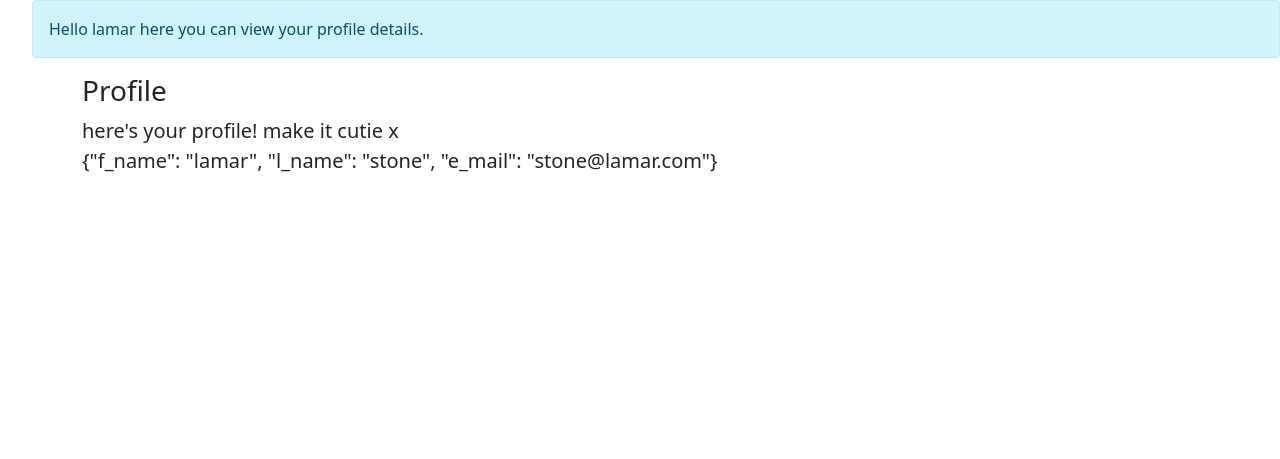
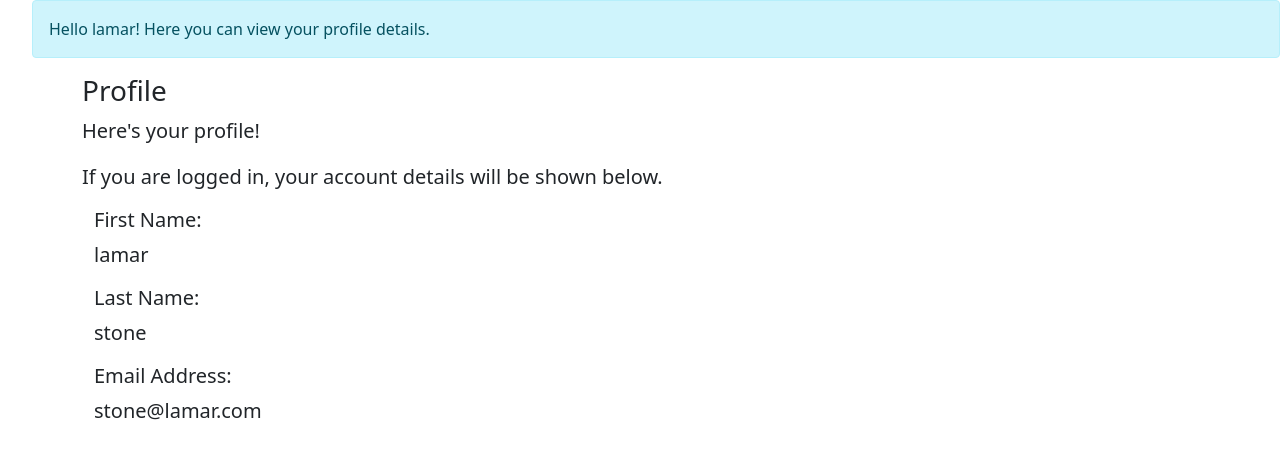
Before and after one commit to elymma/TFL-Travel-Data-Website-Flash-App, a Flask app: page /profile/ in a window 1280 px wide. Shown: the part 56-515 px from the top of the page. Run offline with Flask 3, Linux system fonts and the light colour scheme; a user stored in the database is signed in; parts of the project's set-up code (start-up, migrations or seed data) failed here and were passed over; some libraries are stand-ins or nearby versions.

Commit message:
final touches

```diff
--- a/first_app/auth/forms.py
+++ b/first_app/auth/forms.py
@@ -20,16 +20,10 @@ class SignupForm(FlaskForm):
                                                                                           message="Entered passwords"
                                                                                                   "must match!")])
 
-    # add additional elements using links in week same task 2 file
-    # fix validation messages, the dont appear :(
-
     def validate_email(self, email):
         users = User.query.filter_by(email=email.data).first()
         if users is not None:
             raise ValidationError("An account is already registered for that email address")
-
-
-# add more custom validators from week 7 task 4
 
 
 class LoginForm(FlaskForm):
--- a/first_app/auth/routes.py
+++ b/first_app/auth/routes.py
@@ -62,7 +62,7 @@ def load_user(user_id):
 @login_manager.unauthorized_handler
 def unauthorized():
     """Redirect unauthorized users to Login page."""
-    flash("Oops! You must be logged in to view that page.")
+    flash("Oops! You must be logged in to view the TFL Travel Dashbaord.")
     return redirect(url_for("auth.login"))
 
 
--- a/first_app/profile/routes.py
+++ b/first_app/profile/routes.py
@@ -1,6 +1,5 @@
 from flask import Blueprint, render_template, flash
 from flask_login import current_user
-import json
 
 profile_bp = Blueprint("profile_bp", __name__, url_prefix="/profile")
 
@@ -9,11 +8,12 @@ profile_bp = Blueprint("profile_bp", __name__, url_prefix="/profile")
 def index():
     if not current_user.is_anonymous:
         name = current_user.first_name
-        user_details = {"f_name": current_user.first_name,
-                        "l_name": current_user.last_name,
-                        "e_mail": current_user.email}
-        flash(f"Hello {name} here you can view your profile details.")
+        user_details = {"First Name": current_user.first_name,
+                        "Last Name": current_user.last_name,
+                        "Email Address": current_user.email}
+        flash(f"Hello {name}! Here you can view your profile details.")
     else:
         user_details = {}
+        flash("Oops! You must be logged in to view your profile details.")
 
-    return render_template("profile.html", res=json.dumps(user_details), title="Profile")
+    return render_template("profile.html", profile_details=user_details, title="Profile")
--- a/first_app/templates/profile.html
+++ b/first_app/templates/profile.html
@@ -2,5 +2,12 @@
 
 {% block content %}
     <h3>{{ title }}</h3>
-    <p class="lead">here's your profile! make it cutie x <br> {{ res }}</p>
+    <p class="lead">Here's your profile! </p>
+    <p class="lead">If you are logged in, your account details will be shown below.</p>
+    <div class="container">
+        <h5>First Name:</h5><p class="lead">{{ profile_details["First Name"]}}</p>
+        <h5>Last Name:</h5><p class="lead">{{ profile_details["Last Name"] }}</p>
+        <h5>Email Address: </h5><p class="lead">{{ profile_details["Email Address"] }}</p>
+    </div>
+
 {% endblock %}
```
Also changed, not shown: first_app/templates/index.html (+8 -5 lines).
